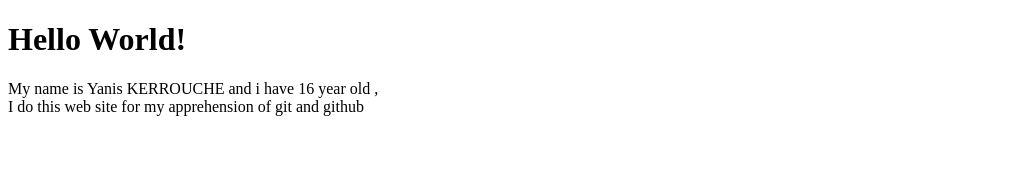
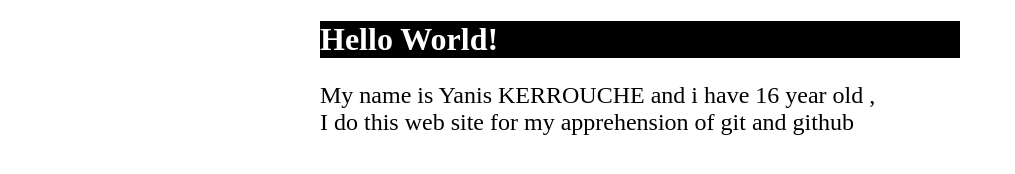
Before and after one commit to yanis21332/ApprehensionDeGit, a plain HTML site: page index.html in a window 1280 px wide. Shown: the whole page, without its empty margins (0-1015 px from the left). Drawn offline with Linux system fonts and the light colour scheme.

Commit message:
Version 0.0.0.1

```diff
--- a/index.html
+++ b/index.html
@@ -1,6 +1,7 @@
 <!DOCTYPE html>
 <html>
 <head>
+	<link rel="stylesheet" type="text/css" href="style.css">
 	<title>Git And Github</title>
 </head>
 <body>
--- /dev/null
+++ b/style.css
@@ -0,0 +1,11 @@
+body{
+	width: 50%;
+	margin: auto;
+}
+h1{
+	background-color: black;
+	color :white;
+}
+p{
+	font-size: 24px;
+}
```
